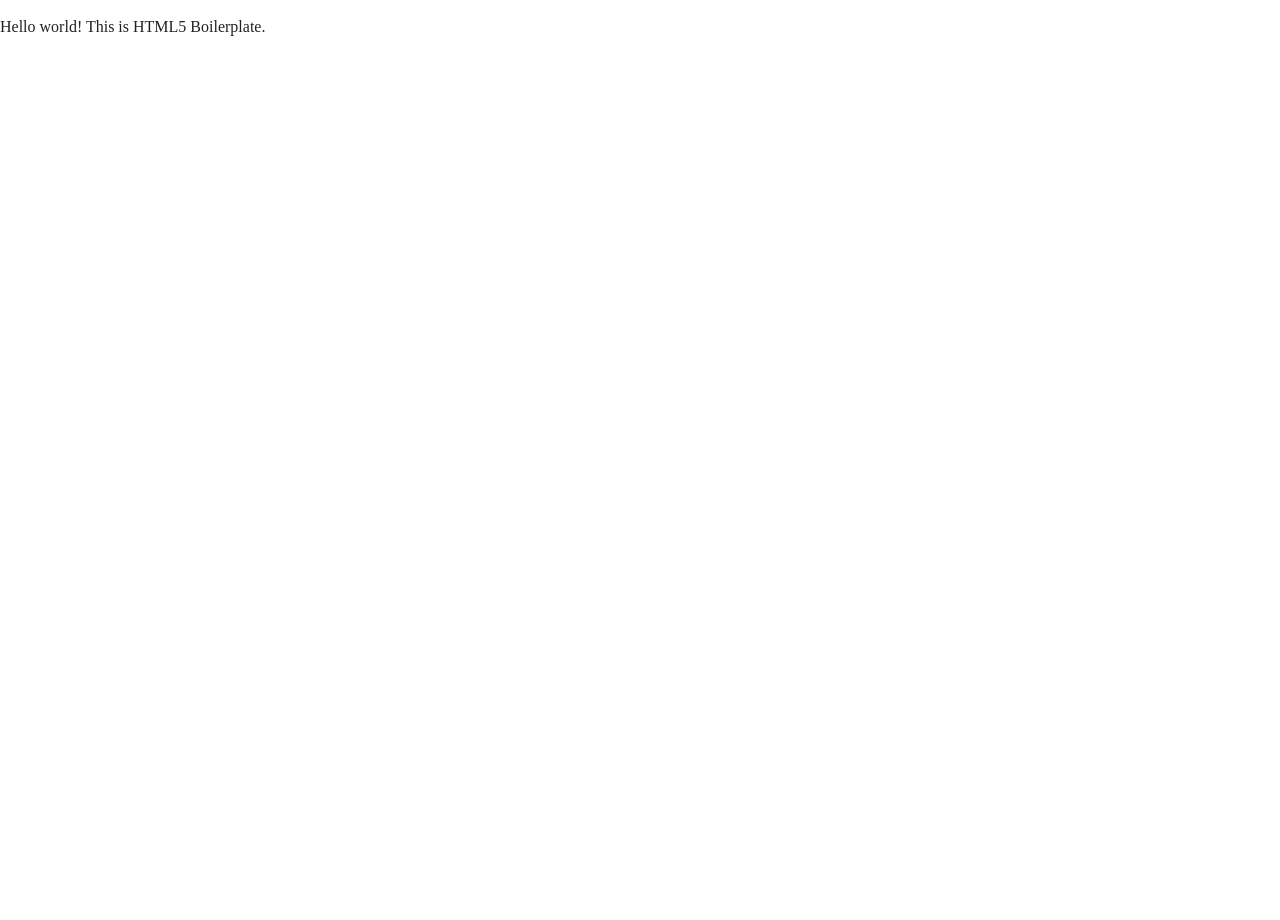
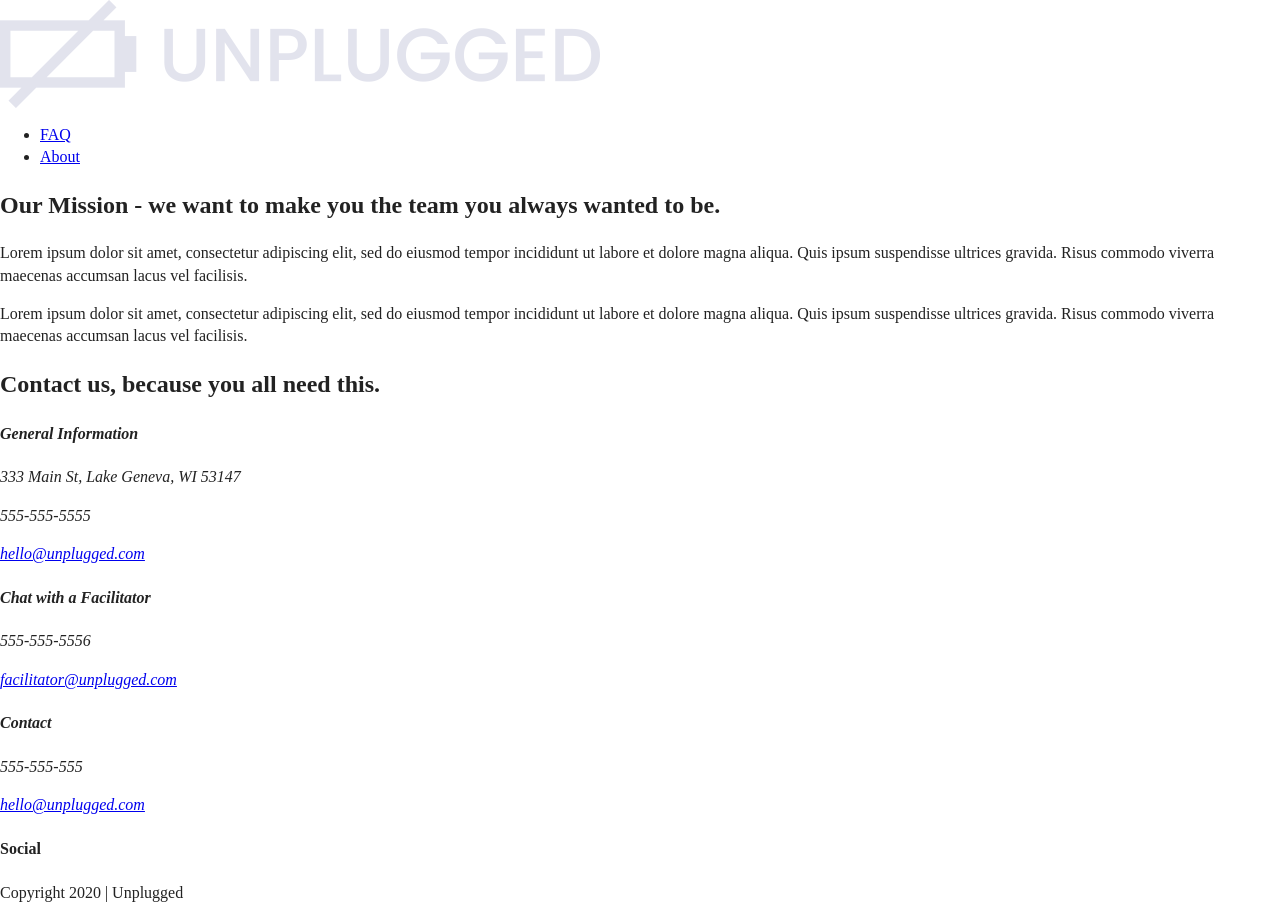
Before and after one commit to karimeov/206-unplugged-retreat, a plain HTML site: page about/index.html in a window 1280 px wide. Before the commit the page ends 800 px from the top, so only its background shows below. Drawn offline with nearby package versions, Linux system fonts and the light colour scheme.

Commit message:
Updated about page with mission statement and contact info

```diff
--- a/about/index.html
+++ b/about/index.html
@@ -3,7 +3,7 @@
 
 <head>
   <meta charset="utf-8">
-  <title></title>
+  <title>About</title>
   <meta name="description" content="">
   <meta name="viewport" content="width=device-width, initial-scale=1">
 
@@ -23,7 +23,81 @@
   <![endif]-->
 
   <!-- Add your site or application content here -->
-  <p>Hello world! This is HTML5 Boilerplate.</p>
+  <header>
+    <div class="content-wrapper">
+      <a href="../index.html"><img src="../img/unplugged-logo.png" alt="unplugged logo"></a>
+      <div class="header-divider"></div>
+      <nav>
+        <ul>
+          <li><a href="../faq/index.html" target="_blank">FAQ</a></li>
+          <li><a href="index.html" target="_blank">About</a></li>
+        </ul>
+      </nav>
+    </div>
+  </header>
+
+  <main>
+
+    <section class="mission">
+      <div class="content-wrapper">
+        <h2>Our Mission - we want to make you the team you always wanted to be.</h2>
+        <div class="mission-content">
+          <p> Lorem ipsum dolor sit amet, consectetur adipiscing elit, sed do eiusmod tempor incididunt ut labore et dolore magna aliqua. Quis ipsum suspendisse ultrices gravida. Risus commodo viverra maecenas accumsan lacus vel facilisis.</p>
+          <p> Lorem ipsum dolor sit amet, consectetur adipiscing elit, sed do eiusmod tempor incididunt ut labore et dolore magna aliqua. Quis ipsum suspendisse ultrices gravida. Risus commodo viverra maecenas accumsan lacus vel facilisis.</p>
+        </div>
+      </div>
+    </section>
+
+    <section class="map">
+      <figure>
+
+      </figure>
+    </section>
+
+    <section class="contact-section">
+      <div class="content-wrapper">
+        <h2>Contact us, because you all need this.</h2>
+        <address class="contact-content">
+          <div>
+            <h4>General Information</h4>
+            <p>333 Main St, Lake Geneva, WI 53147</p>
+            <p>555-555-5555</p>
+            <a href="mailto:hello@unplugged.com"> hello@unplugged.com</a>
+          </div>
+          <div>
+            <h4>Chat with a Facilitator</h4>
+            <p>555-555-5556</p>
+            <a href="mailto:facilitator@unplugged.com"> facilitator@unplugged.com</a>
+          </div>
+        </address>
+      </div>
+    </section>
+
+  </main>
+
+  <footer>
+    <div class="content-wrapper">
+      <div class="footer-content">
+        <address class="contact">
+          <h4>Contact</h4>
+          <p>555-555-555</p>
+          <a href="mailto:hello@unplugged.com"> hello@unplugged.com</a>
+        </address>
+        <div class="social">
+          <h4>Social</h4>
+          <div class="social-icons">
+            <p><a href="https://www.facebook.com" target="_blank"></a></p>
+            <p><a href="https://www.twitter.com" target="_blank"></a></p>
+            <p><a href="https://www.instagram.com" target="_blank"></a></p>
+          </div>
+        </div>
+      </div>
+    </div>
+    <div class="copyright">
+      <p>Copyright 2020 | Unplugged</p>
+    </div>
+  </footer>
+
   <script src="../js/vendor/modernizr-3.8.0.min.js"></script>
   <script src="https://code.jquery.com/jquery-3.4.1.min.js" integrity="sha256-CSXorXvZcTkaix6Yvo6HppcZGetbYMGWSFlBw8HfCJo=" crossorigin="anonymous"></script>
   <script>window.jQuery || document.write('<script src="../js/vendor/jquery-3.4.1.min.js"><\/script>')</script>
```
Also changed, not shown: faq/index.html (+45 -2 lines), index.html (+0 -2 lines).
